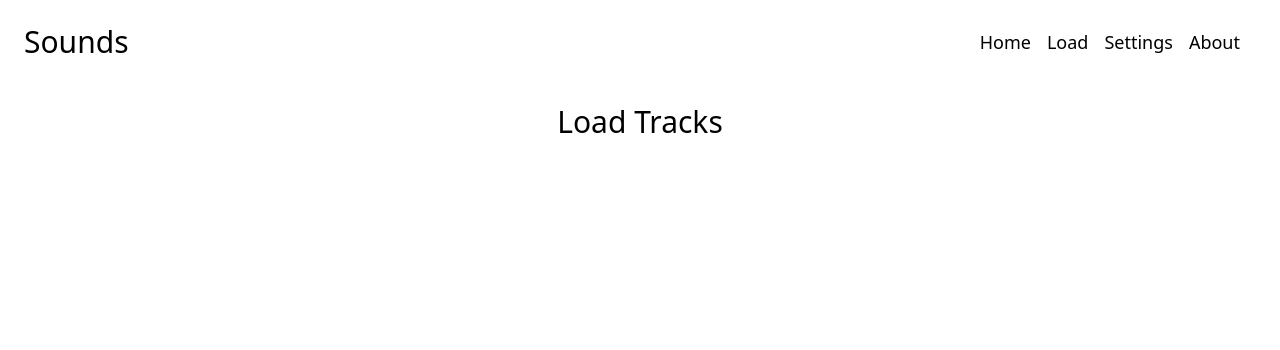
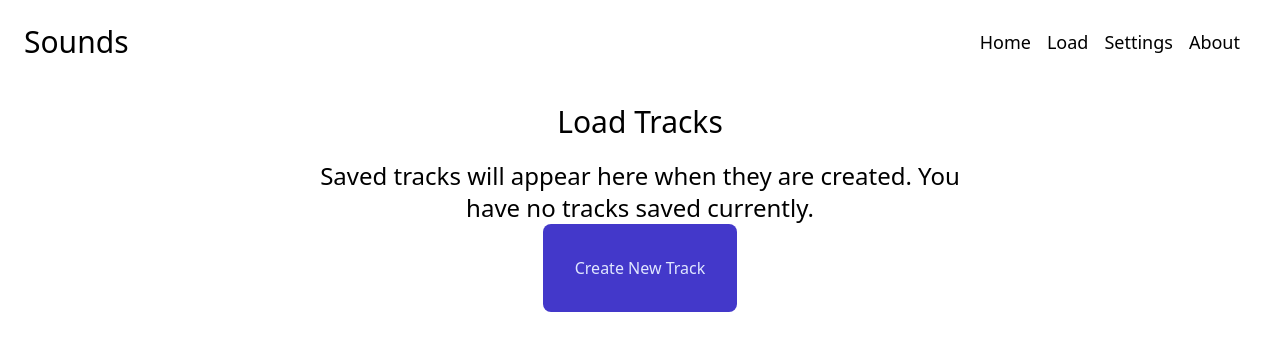
Before and after one commit to pigilwin/auditory, a React (Create React App) app: page /load in a window 1280 px wide. Shown: the top 350 px of the page. Built offline with nearby package versions, Linux system fonts and the light colour scheme.

Commit message:
If you visit the load page with no saved tracks, show a button to create a new track

```diff
--- a/src/load/Load.tsx
+++ b/src/load/Load.tsx
@@ -9,7 +9,10 @@ import { SavedTrack } from "../store/track/trackTypes";
 
 export const LoadPanel = (): JSX.Element => {
 
+    const dispatch = useDispatch();
+    const history = useHistory();
     const tracks = useSelector(tracksSelector);
+
     const elements: JSX.Element[] = [];
     for (const key in tracks) {
         const track: SavedTrack = tracks[key];
@@ -21,6 +24,16 @@ export const LoadPanel = (): JSX.Element => {
                 date={track.date}
             />
         );
+    }
+
+    if (elements.length === 0) {
+        const clickHandler = () => {
+            dispatch(acceptWelcomeMessage(true));
+            history.push('/');
+        };
+
+        elements.push(<h1 className="text-2xl text-center">Saved tracks will appear here when they are created. You have no tracks saved currently.</h1>);
+        elements.push(<div className="text-center"><Button title="Create New Track" onClick={clickHandler} disabled={false}/></div>);
     }
 
     return (
```
